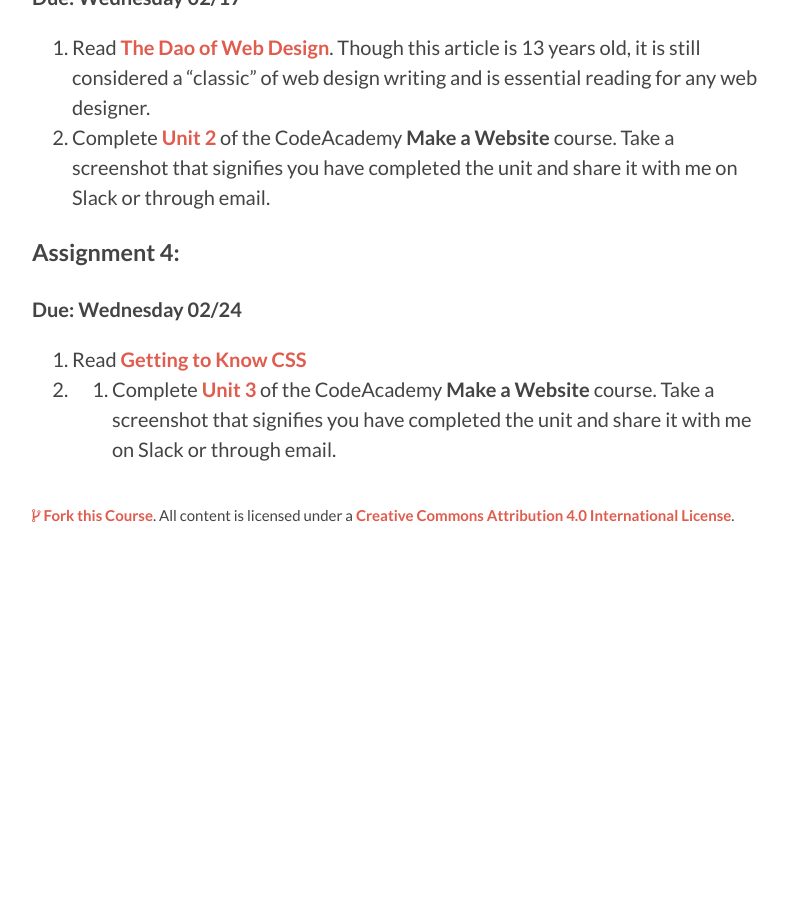
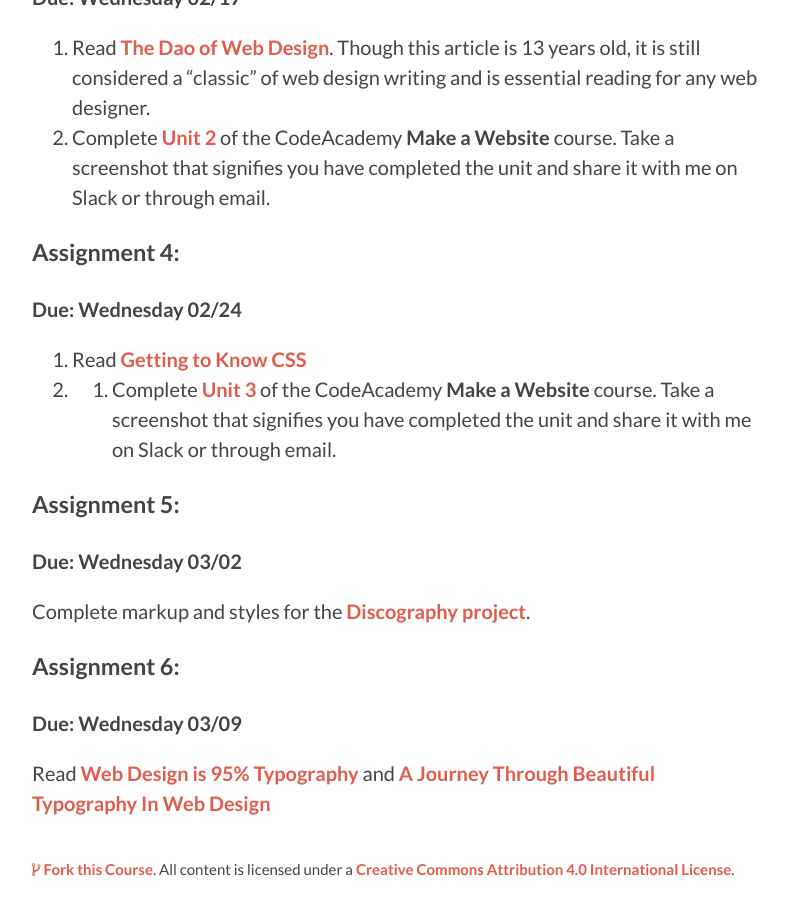
Before and after one commit to DMD1070/DMD1070.github.io, a Jekyll site: the page built from assignments.md, in a window 1280 px wide and 900 px high, scrolled down 701 px. Shown: the whole window, without its empty margins (243-1031 px from the left). Built offline with Jekyll 4.4.1, drawn with Linux system fonts in a browser that asks for light colours; before the commit the page ends 1247 px from its top, so only the background shows below that.

Commit message:
update and clarify assignments

```diff
--- a/assignments.md
+++ b/assignments.md
@@ -32,3 +32,15 @@ title: Assignments
 
 1. Read [Getting to Know CSS](http://learn.shayhowe.com/html-css/getting-to-know-css/)
 2. 2. Complete [Unit 3](https://www.codecademy.com/skills/make-a-website) of the CodeAcademy **Make a Website** course. Take a screenshot that signifies you have completed the unit and share it with me on Slack or through email.
+
+### Assignment 5:
+
+**Due: Wednesday 03/02**
+
+Complete markup and styles for the [Discography project](https://dmd1070.com/lessons/5-intermediate-html-css.html#discography-project).
+
+### Assignment 6:
+
+**Due: Wednesday 03/09**
+
+Read [Web Design is 95% Typography](http://ia.net/blog/the-web-is-all-about-typography-period) and [A Journey Through Beautiful Typography In Web Design](http://www.smashingmagazine.com/2013/08/06/beautiful-typography-web-design/)
```
Also changed, not shown: lessons/5-intermediate-html-css.md (+1 -1 lines), lessons/6-css-deep-dive.md (+0 -4 lines).
